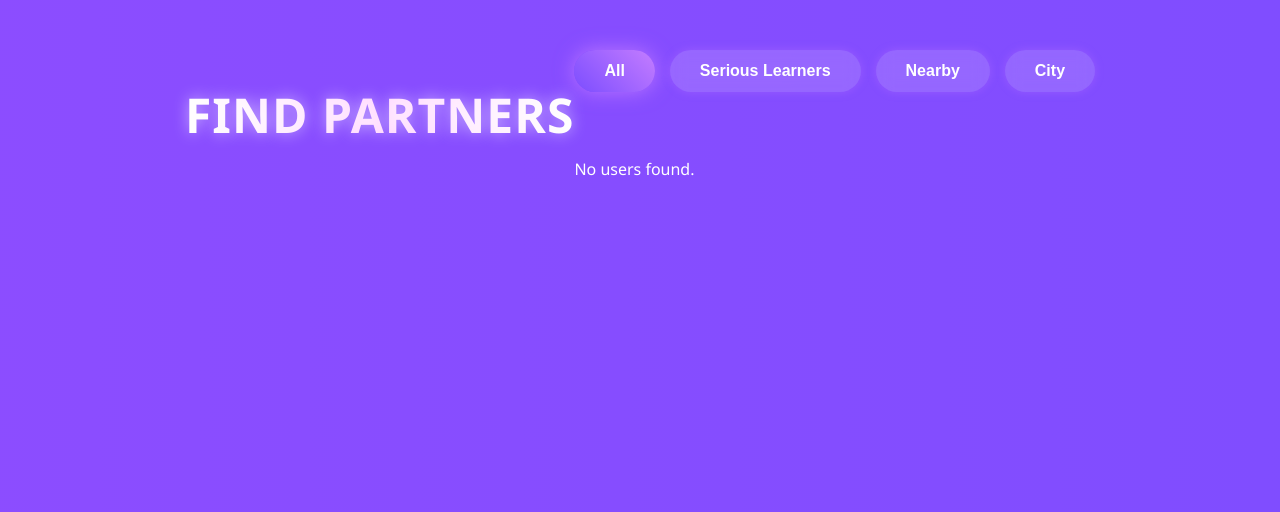
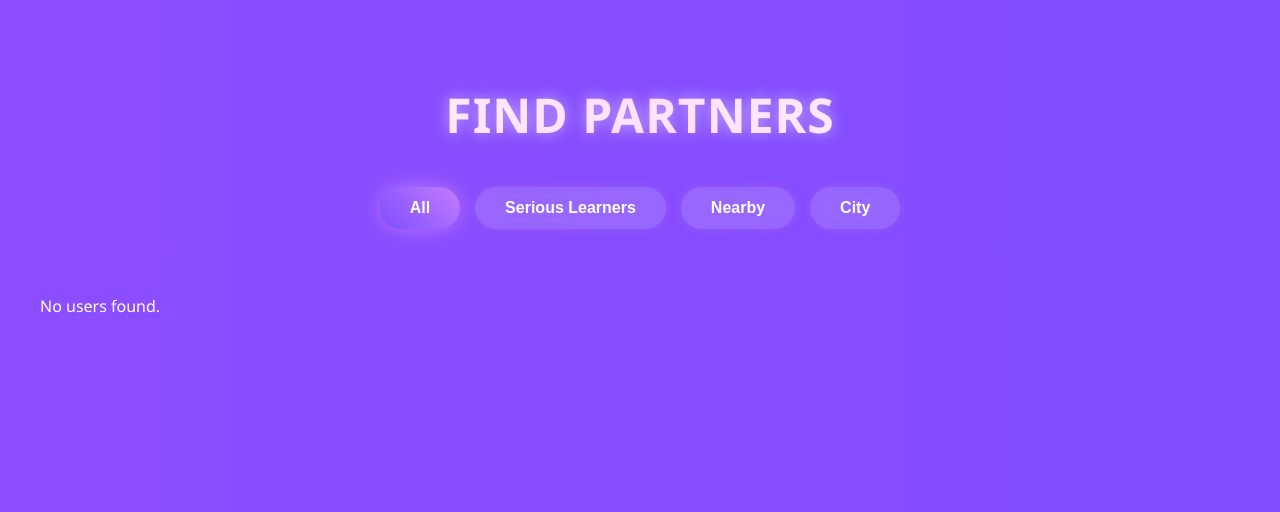
Before and after one commit to Anjalee2424/iconnect, a PHP site: page /mypage/search.php in a window 1280 px wide. Shown: the top 512 px of the page. Run offline with PHP 8.4, Linux system fonts and the light colour scheme; the visitor is signed in with stand-in values (Sample User, id 1).

Commit message:
design change

```diff
--- a/mypage/search.php
+++ b/mypage/search.php
@@ -26,9 +26,9 @@ try {
 
 <body>
     <!-- Header -->
-    <h1>Find Partners</h1>
+    <div class="container">
+        <h1>Find Partners</h1>
 
-    <div class="conatainer">
         <div class="filters">
             <button class="active" data-filter="all">All</button>
             <button data-filter="serious-learners">Serious Learners</button>
@@ -52,7 +52,7 @@ try {
                                 class="profile-pic-preview"
                                 id="profilePreview">
                             <div class="profile-info">
-                                <h3><?php echo htmlspecialchars($user['username']); ?></h3>
+                                <h3><?php echo htmlspecialchars($user['nickname']); ?></h3>
                                 <p><?php echo htmlspecialchars($user['self_intro']); ?></p>
                                 <div class="tags">
                                     <?php foreach ($tagArray as $tag): ?>
```
